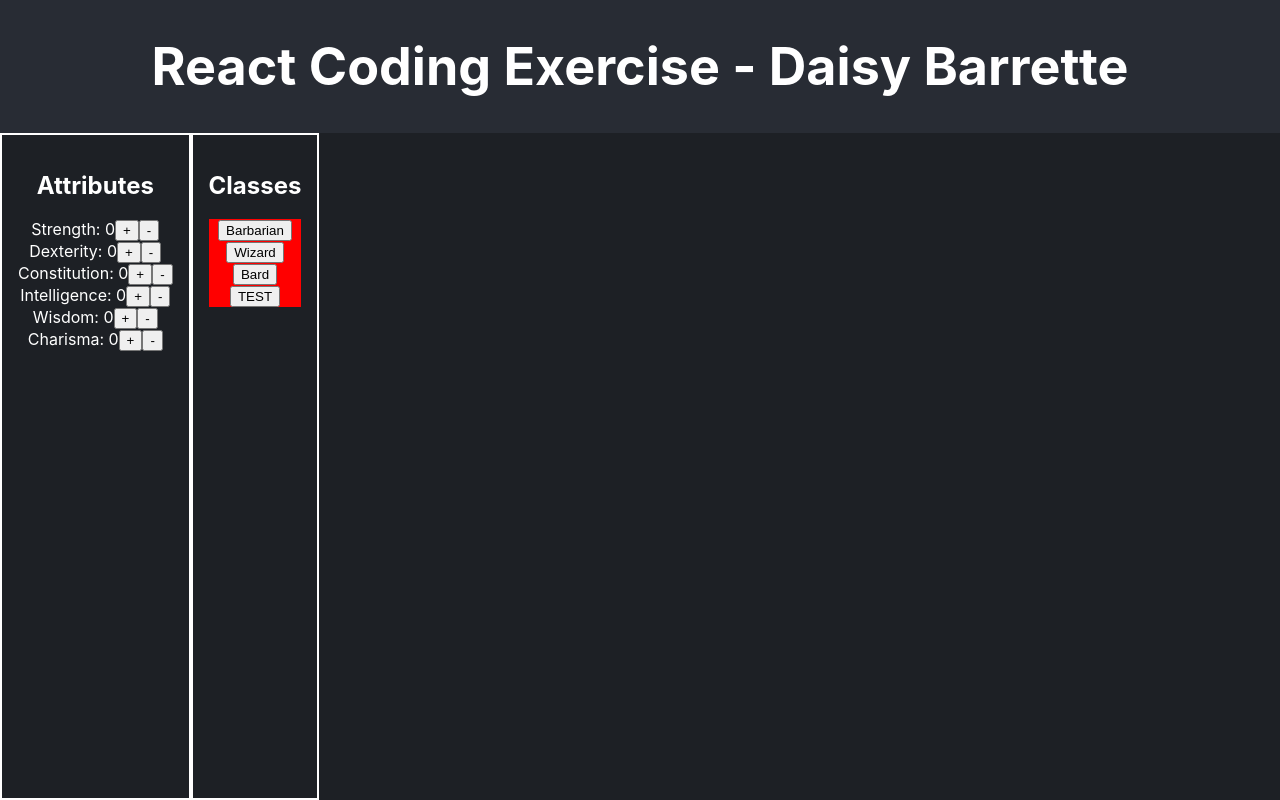
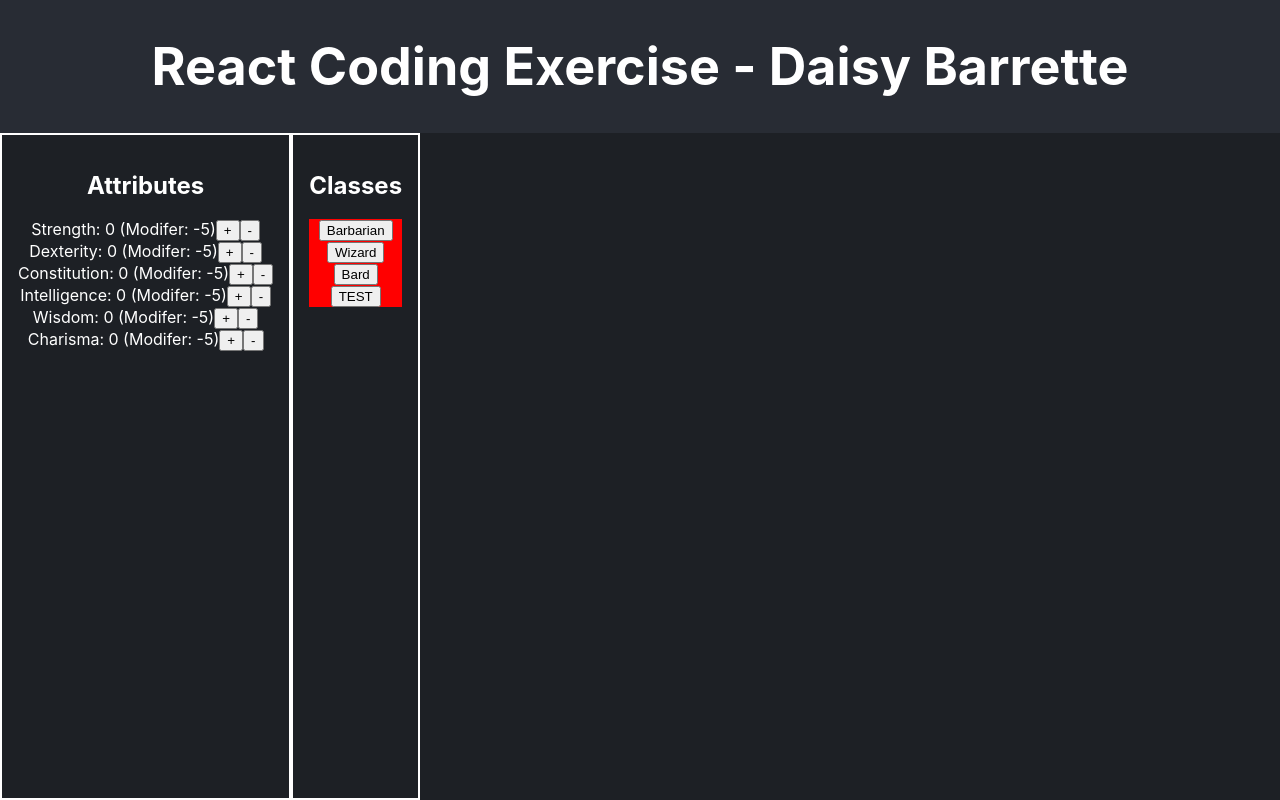
Before and after one commit to daisybarrette/recruiting-webapp-character, a React (Create React App) app: page / in a window 1280 px wide. Built offline with nearby package versions, Linux system fonts and the light colour scheme.

Commit message:
Save attribute modifiers in state, update UI to reflect changes

```diff
--- a/src/App.js
+++ b/src/App.js
@@ -3,12 +3,14 @@ import './App.css';
 import { ATTRIBUTE_LIST, CLASS_LIST, SKILL_LIST } from './consts.js';
 
 function App() {
+    // TODO: This would probably work better as an object instead of an array
     const [attributeValues, setAttributeValues] = useState(ATTRIBUTE_LIST.map((attribute) => ({ [attribute]: 0 })));
 
     const [attributeModifierValues, setAttributeModifierValues] = useState(
         ATTRIBUTE_LIST.reduce((acc, currentValue) => ({ ...acc, [currentValue]: 0 }), {})
     );
 
+    // Track what class(es) a user is eligible for
     const [classStatus, setClassStatus] = useState(
         Object.keys(CLASS_LIST).reduce(
             (acc, currentValue) => ({ ...acc, [currentValue]: CLASS_STATUS_OPTIONS.DISABLED }),
@@ -16,39 +18,29 @@ function App() {
         )
     );
 
+    // A user can select a class to see the minimum requirements to qualify
+    // null indicates no class has been selected, or a class has been selected and then deselected
     const [selectedCharacterClass, setSelectedCharacterClass] = useState(null);
-
-    console.log('attributeModifierValues', attributeModifierValues);
 
     useEffect(() => {
         let newAttributeModifierValues = {};
 
         ATTRIBUTE_LIST.forEach((attribute) => {
-            console.log('checking ', attribute);
-
             const userAttrValue = getAttributeValue(attribute, attributeValues);
-
-            console.log('---- users value', userAttrValue);
-
-            // Intelligence: 7 -> Intelligence Modifier: -2
-            // Intelligence: 9 -> Intelligence Modifier: -1
-            // Intelligence: 10 -> Intelligence Modifier: 0
-            // Intelligence: 11 -> Intelligence Modifier: 0
-            // Intelligence: 12 -> Intelligence Modifier: 1
-            // Intelligence: 14 -> Intelligence Modifier: 2
-            // Intelligence: 20 -> Intelligence Modifier: 5
 
             /**
              * Note to reviewers: I'm not familiar with this aspect of DND so I looked up a more detailed description of how the modifiers work,
              * and found this, which seems to line up with the README instructions and sample values for Intelligence:
              *
-             * "To determine an ability modifier without consulting the table, subtract 10 from the ability score and then divide the total by 2 (round down)."
+             * "To determine an ability modifier [...] subtract 10 from the ability score and then divide the total by 2 (round down)."
              * https://roll20.net/compendium/dnd5e/Ability%20Scores#content
              */
             const modifierValue = Math.round((userAttrValue - 10) / 2 - 0.5);
-            console.log('---- modifierValue', modifierValue, '\n\n\n');
+
             newAttributeModifierValues[attribute] = modifierValue;
         });
+
+        setAttributeModifierValues(newAttributeModifierValues);
     }, [attributeValues]);
 
     useEffect(() => {
@@ -60,6 +52,8 @@ function App() {
             // If a user's values for any attribute are too low, the class is disabled
             // Using .find to quit after finding the first failing attribute rather than checking
             // them all unnecessarily
+
+            // TODO .some is probably more appropriate for this check
             const firstFailingAttribute = Object.keys(CLASS_LIST[characterClass]).find((attribute) => {
                 const minValue = CLASS_LIST[characterClass][attribute];
 
@@ -76,6 +70,10 @@ function App() {
         setClassStatus(updatedClassStatus);
     }, [attributeValues]);
 
+    /**
+     * Note to reviewers: I didn't realize this initially, but it looks like negative values for attributes are invalid.
+     * If I had more time I would add a check in here to enfore zero (or one?) as the lowest possible value.
+     **/
     function handleUpdateAttributeValue(attribute, offset = 1) {
         const updatedAttributeValues = [...attributeValues];
 
@@ -108,7 +106,8 @@ function App() {
 
                     {ATTRIBUTE_LIST.map((attribute) => (
                         <div key={attribute}>
-                            {attribute}: {getAttributeValue(attribute, attributeValues)}
+                            {attribute}: {getAttributeValue(attribute, attributeValues)} (Modifer:{' '}
+                            {attributeModifierValues[attribute]})
                             <button onClick={() => handleUpdateAttributeValue(attribute)}>+</button>
                             <button onClick={() => handleUpdateAttributeValue(attribute, -1)}>-</button>
                         </div>
```
